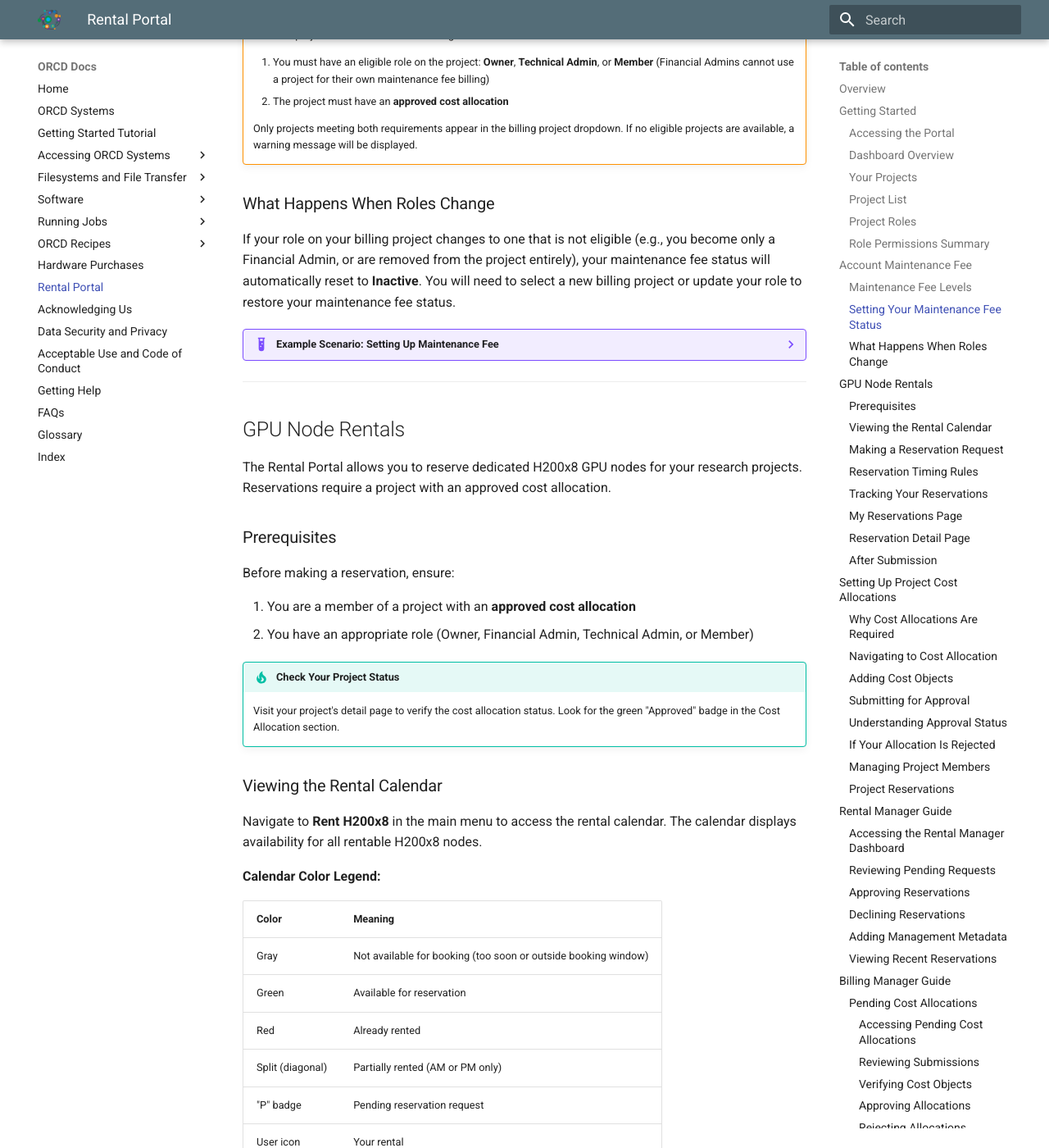
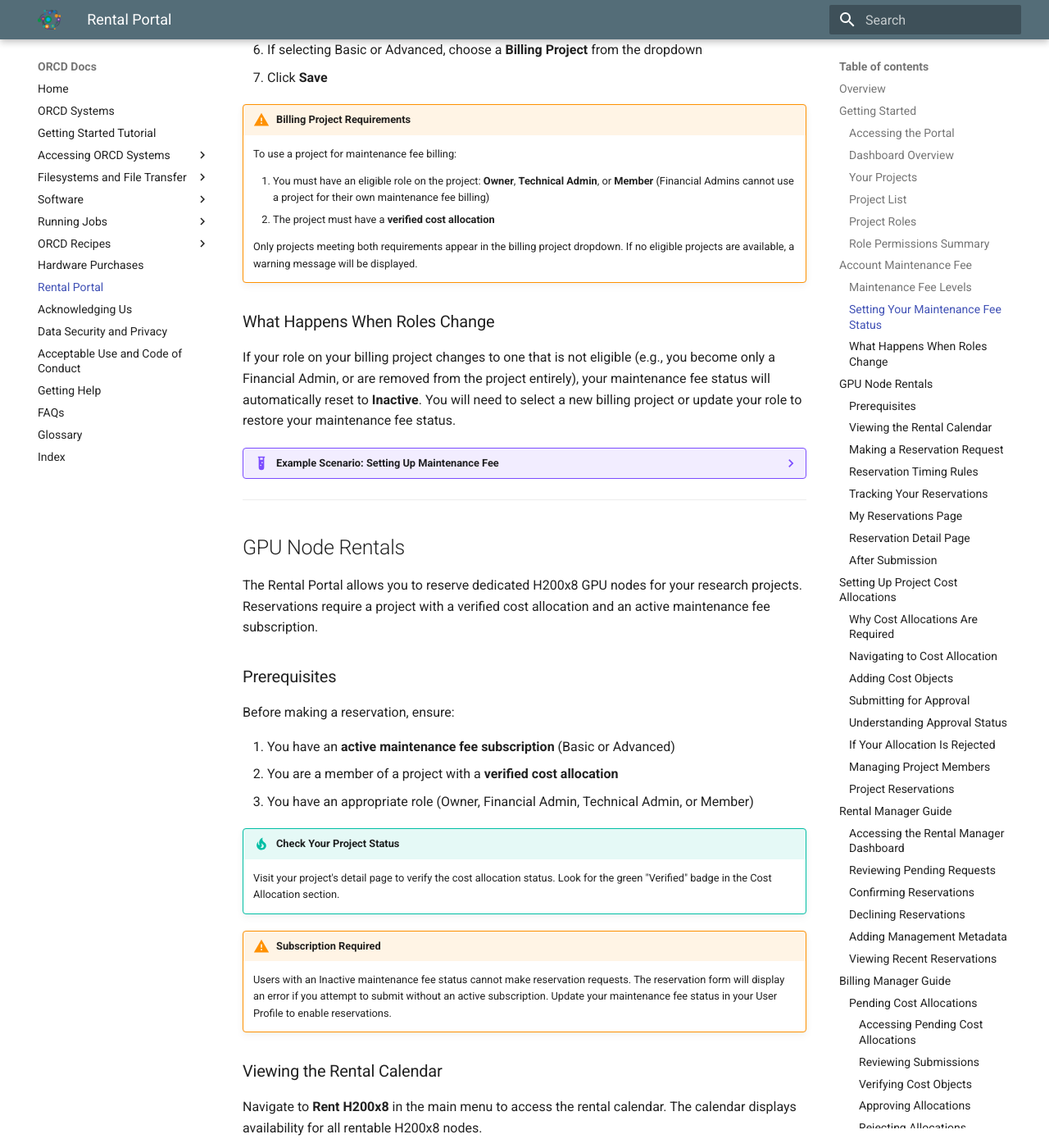
Before and after one commit to mit-orcd/orcd-docs-edit, an MkDocs documentation site: the page built from docs/rental-portal.md, in a window 1280 px wide and 1400 px high, scrolled down 4967 px. Shown: the whole window at 82% size. Built offline with MkDocs 1.6.1 and Material for MkDocs 9.7.7, drawn with Linux system fonts in a browser that asks for light colours; some of the changed text lies outside the part shown.

Commit message:
Update documentation with December 30 changes
Terminology updates:
- Cost allocation status: "Approved" → "Verified" throughout
- Reservation approval: "Approve" → "Confirm Rental" button

New features documented:
- Subscription requirement for making reservations
- Dashboard alert for users with inactive subscription
- Financial Admin exception (no subscription needed for billing role)
- Rental Manager: Request Date and Processed By columns
- Rental Manager: Sortable/filterable tables with DataTables
- Reservation detail now shows which manager processed it

```diff
--- a/docs/rental-portal.md
+++ b/docs/rental-portal.md
@@ -16,7 +16,7 @@ The ORCD Rental Portal provides a web-based interface for managing GPU node rent
 
 ## Overview
 
-The Rental Portal is built around **projects**. Each user can belong to multiple projects, and each project can have multiple members with different roles. To rent GPU nodes, your project must have an approved cost allocation that specifies how charges will be billed.
+The Rental Portal is built around **projects**. Each user can belong to multiple projects, and each project can have multiple members with different roles. To rent GPU nodes, your project must have a verified cost allocation that specifies how charges will be billed.
 
 Key concepts:
 
@@ -48,9 +48,12 @@ After logging in, you'll see your personalized dashboard with four summary cards
 | **My Rentals** | Upcoming, pending, and past reservation counts; your next 3 reservations |
 | **My Projects** | Projects you own vs. projects where you're a member; quick links to recent projects |
 | **My Account** | Your maintenance fee status (required for rental services) and billing project |
-| **My Billing** | Cost allocation status counts (approved, pending, rejected, not configured); lists both approved projects and those needing attention |
+| **My Billing** | Cost allocation status counts (verified, pending, rejected, not configured); lists both verified projects and those needing attention |
 
 Each card includes a help icon (?) that provides additional context when clicked.
+
+!!! note "Inactive Subscription Alert"
+    If your maintenance fee status is Inactive, the My Rentals card will display an alert explaining that you cannot access rental services or make new reservations until you subscribe. Financial Admins who only manage billing do not need a subscription.
 
 ### Your Projects
 
@@ -164,7 +167,7 @@ You can set your maintenance fee status from your User Profile.
     To use a project for maintenance fee billing:
 
     1. You must have an eligible role on the project: **Owner**, **Technical Admin**, or **Member** (Financial Admins cannot use a project for their own maintenance fee billing)
-    2. The project must have an **approved cost allocation**
+    2. The project must have a **verified cost allocation**
 
     Only projects meeting both requirements appear in the billing project dropdown. If no eligible projects are available, a warning message will be displayed.
 
@@ -179,17 +182,21 @@ If your role on your billing project changes to one that is not eligible (e.g.,
 
 ## GPU Node Rentals
 
-The Rental Portal allows you to reserve dedicated H200x8 GPU nodes for your research projects. Reservations require a project with an approved cost allocation.
+The Rental Portal allows you to reserve dedicated H200x8 GPU nodes for your research projects. Reservations require a project with a verified cost allocation and an active maintenance fee subscription.
 
 ### Prerequisites
 
 Before making a reservation, ensure:
 
-1. You are a member of a project with an **approved cost allocation**
-2. You have an appropriate role (Owner, Financial Admin, Technical Admin, or Member)
+1. You have an **active maintenance fee subscription** (Basic or Advanced)
+2. You are a member of a project with a **verified cost allocation**
+3. You have an appropriate role (Owner, Financial Admin, Technical Admin, or Member)
 
 !!! tip "Check Your Project Status"
-    Visit your project's detail page to verify the cost allocation status. Look for the green "Approved" badge in the Cost Allocation section.
+    Visit your project's detail page to verify the cost allocation status. Look for the green "Verified" badge in the Cost Allocation section.
+
+!!! warning "Subscription Required"
+    Users with an Inactive maintenance fee status cannot make reservation requests. The reservation form will display an error if you attempt to submit without an active subscription. Update your maintenance fee status in your User Profile to enable reservations.
 
 ### Viewing the Rental Calendar
 
@@ -217,7 +224,7 @@ Navigate to **Rent H200x8** in the main menu to access the rental calendar. The
 1. From the rental calendar, click **Request Reservation**
 2. Fill in the reservation details:
    - **GPU Node**: Select the specific H200x8 node you want to reserve
-   - **Project**: Choose the project this reservation is for (must have approved cost allocation)
+   - **Project**: Choose the project this reservation is for (must have verified cost allocation)
    - **Start Date**: Select when your reservation should begin
    - **Duration**: Choose the number of 12-hour blocks
    - **Notes** (optional): Add any relevant information about your reservation
@@ -295,7 +302,7 @@ Before your project can be used for GPU node rentals, you must configure a cost
 
 ### Why Cost Allocations Are Required
 
-Cost allocations link your project to one or more cost objects (billing accounts). When you rent GPU nodes, the rental charges are distributed across these cost objects according to the percentages you specify. Projects without an approved cost allocation cannot make reservations.
+Cost allocations link your project to one or more cost objects (billing accounts). When you rent GPU nodes, the rental charges are distributed across these cost objects according to the percentages you specify. Projects without a verified cost allocation cannot make reservations.
 
 ### Navigating to Cost Allocation
 
@@ -329,7 +336,7 @@ A Billing Manager will review your submission and either approve or reject it.
 | Status | Badge Color | Meaning |
 |--------|-------------|---------|
 | **Pending** | Yellow | Awaiting review by a Billing Manager |
-| **Approved** | Green | Cost allocation is active; project can make reservations |
+| **Verified** | Green | Cost allocation is active; project can make reservations |
 | **Rejected** | Red | Cost allocation was rejected; see notes for reason |
 
 ### If Your Allocation Is Rejected
@@ -340,7 +347,7 @@ A Billing Manager will review your submission and either approve or reject it.
 4. Save to resubmit for approval
 
 !!! note "Resubmission"
-    Any changes to an approved cost allocation will reset the status to Pending and require re-approval.
+    Any changes to a verified cost allocation will reset the status to Pending and require re-verification.
 
 ### Managing Project Members
 
@@ -396,22 +403,23 @@ This section is for staff members with the **Rental Manager** role who are respo
 
 ### Reviewing Pending Requests
 
-The dashboard displays all pending reservation requests in a table showing:
+The dashboard displays all pending reservation requests in a sortable, filterable table showing:
 
+- **ID**: Reservation identifier (click to view details)
 - **Node**: The requested GPU node
 - **Project**: The project making the request
 - **Requester**: The user who submitted the request
 - **Start/End**: Reservation dates and times
 - **Duration**: Total billable hours
 - **Notes**: Any notes from the requester
-- **Submitted**: When the request was made
+- **Request Date**: When the request was submitted
 
-### Approving Reservations
+### Confirming Reservations
 
-To approve a reservation:
+To confirm a reservation:
 
 1. Review the request details
-2. Click the green **Approve** button
+2. Click the green **Confirm Rental** button
 3. The reservation is immediately confirmed and the calendar updates
 
 ### Declining Reservations
@@ -440,16 +448,23 @@ You can add internal notes to any reservation for tracking purposes:
 
 ### Viewing Recent Reservations
 
-The dashboard also shows reservations processed in the last 30 days, including their approval status. You can add metadata to these reservations as well.
+The dashboard also shows reservations processed in the last 30 days in a sortable, filterable table. This includes:
+
+- Status (Confirmed, Declined)
+- **Processed By**: Which Rental Manager confirmed or declined the request
+
+You can add metadata to these reservations as well.
 
 ??? example "Example Scenario: Processing Requests"
     *Sarah, a Rental Manager, logs in and sees 3 pending reservation requests on her dashboard. She reviews each one:*
 
-    *1. A routine 24-hour request from the Chen Lab - she clicks Approve.*
+    *1. A routine 24-hour request from the Chen Lab - she clicks Confirm Rental.*
 
-    *2. A week-long request from the Johnson Lab - she verifies the dates don't conflict with maintenance, then clicks Approve.*
+    *2. A week-long request from the Johnson Lab - she verifies the dates don't conflict with maintenance, then clicks Confirm Rental.*
 
     *3. A request for next Tuesday, which is a scheduled maintenance day - she clicks Decline and adds the note: "Declined: Tuesday March 18 is a scheduled maintenance day. Please select an alternate start date." She then clicks the gear icon and adds internal metadata: "User notified via email about maintenance schedule."*
+
+    *Later, she checks the "Recently Processed" table and can see which manager processed each request in the "Processed By" column.*
 
 ---
 
@@ -513,7 +528,7 @@ To reject a cost allocation:
 
 - Projects with **Pending** cost allocations cannot create new reservations
 - Projects with **Rejected** cost allocations cannot create new reservations
-- Only projects with **Approved** cost allocations can make reservations
+- Only projects with **Verified** cost allocations can make reservations
 
 ??? example "Example Scenario: Reviewing Cost Allocations"
     *Mike, a Billing Manager, logs into the portal and navigates to Manage Billing. He sees 5 pending cost allocation requests. He clicks Review on each one:*
```
